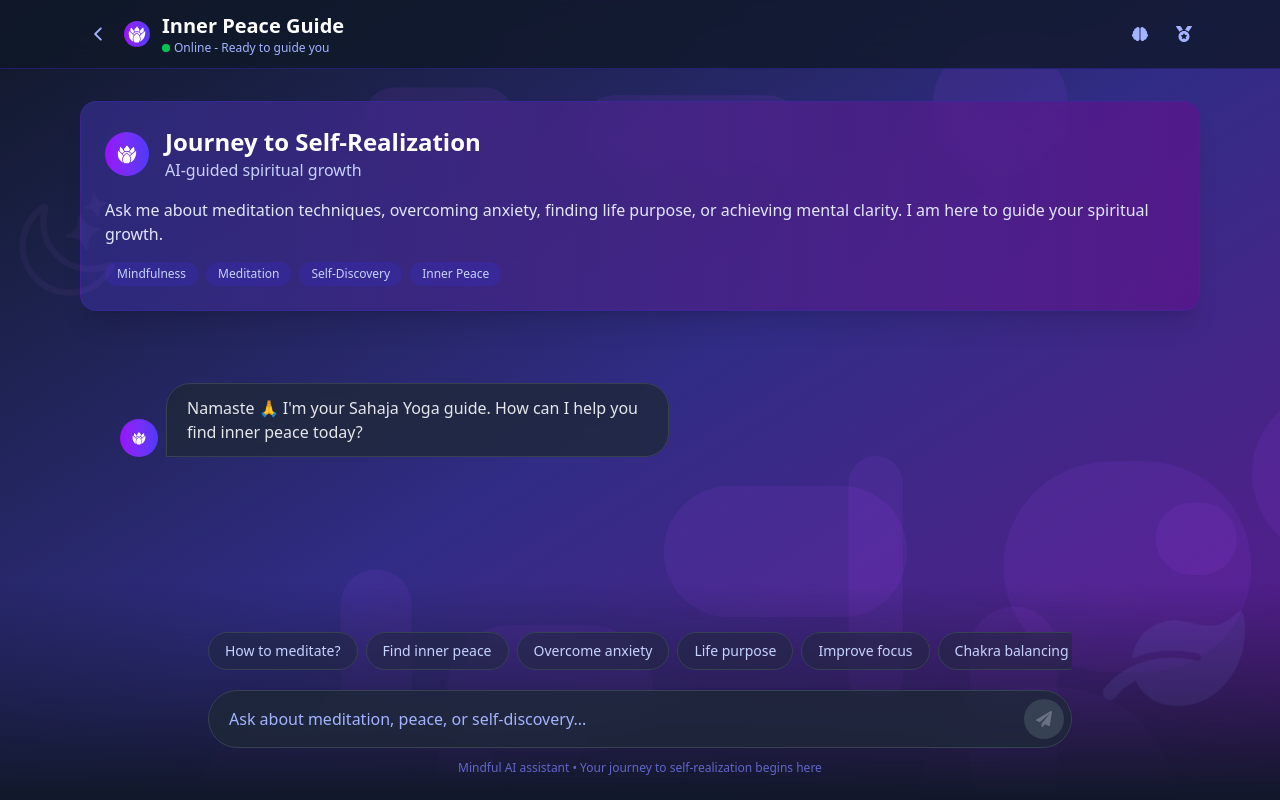
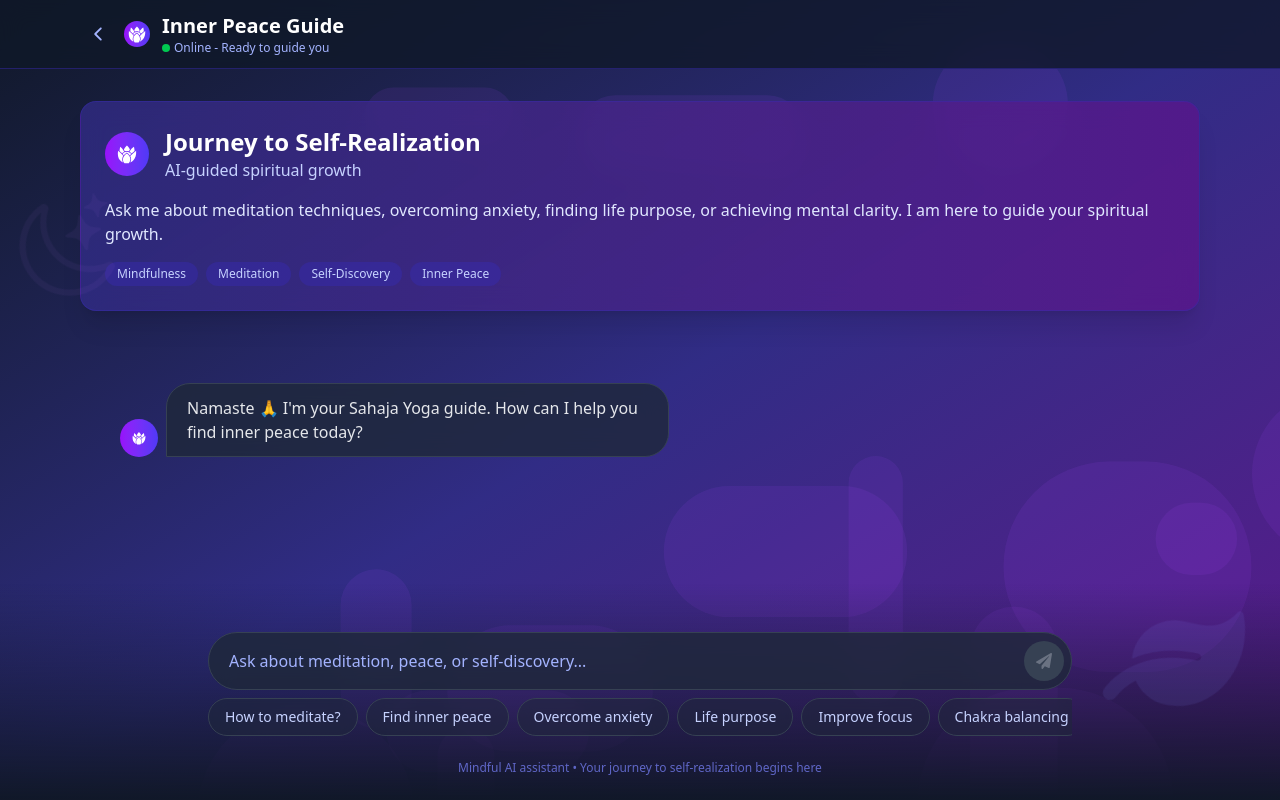
Before and after one commit to Moksh8516/Emeditate, a Next.js app: page /newChat in a window 1280 px wide. Built offline with nearby package versions, Linux system fonts and the light colour scheme.

Commit message:
remove unused icons and integrate navigate fun

```diff
--- a/app/newChat/page.tsx
+++ b/app/newChat/page.tsx
@@ -1,20 +1,28 @@
 // app/chat/page.jsx
 "use client";
 import { useState, useEffect, useRef } from "react";
-import { FaPaperPlane, FaLeaf, FaBrain, FaMedal } from "react-icons/fa";
+import { FaPaperPlane, FaLeaf } from "react-icons/fa";
+// FaBrain, FaMedal
 import { BsMoonStars } from "react-icons/bs";
 import { GiLotus } from "react-icons/gi";
 import { IoIosArrowBack } from "react-icons/io";
 import { motion } from "framer-motion";
 import { AnimatedBackground } from "@/components/AnimatedBackground";
+import { useRouter } from "next/navigation";
 
 const ChatPage = () => {
+  const router = useRouter();
   const [messages, setMessages] = useState([
     {
       text: "Namaste 🙏 I'm your Sahaja Yoga guide. How can I help you find inner peace today?",
       isUser: false,
     },
   ]);
+
+  const handleNavigate = () => {
+    router.push("/");
+  };
+
   const [input, setInput] = useState("");
   const [isLoading, setIsLoading] = useState(false);
   const messagesEndRef = useRef<HTMLDivElement | null>(null);
@@ -76,7 +84,10 @@
       {/* Header */}
       <header className="sticky top-0 bg-gray-900/80 backdrop-blur-md border-b border-indigo-800/50 z-50">
         <div className="max-w-6xl mx-auto px-4 py-3 flex items-center">
-          <button className="p-2 rounded-full hover:bg-indigo-900/50 mr-2 transition-colors">
+          <button
+            className="p-2 rounded-full hover:bg-indigo-900/50 mr-2 transition-colors"
+            onClick={handleNavigate}
+          >
             <IoIosArrowBack className="text-indigo-300 text-xl" />
           </button>
           <div className="bg-gradient-to-r from-purple-600 to-indigo-600 p-1 rounded-full mr-3">
@@ -89,14 +100,14 @@
               Online - Ready to guide you
             </p>
           </div>
-          <div className="ml-auto flex space-x-3">
+          {/* <div className="ml-auto flex space-x-3">
             <button className="p-2 rounded-lg hover:bg-gray-800 transition-colors">
               <FaBrain className="text-indigo-300" />
             </button>
             <button className="p-2 rounded-lg hover:bg-gray-800 transition-colors">
               <FaMedal className="text-indigo-300" />
             </button>
-          </div>
+          </div> */}
         </div>
       </header>
 
@@ -204,30 +215,6 @@
         {/* Input Area */}
         <div className="fixed bottom-0 left-0 right-0 bg-gradient-to-t from-gray-900 to-gray-900/0 pb-6 pt-12">
           <div className="max-w-4xl mx-auto px-4">
-            {/* Quick Prompts */}
-            <div className="relative mb-2">
-              <div
-                className="flex overflow-x-auto no-scrollbar scroll-smooth gap-2 pb-3"
-                style={{
-                  scrollbarWidth: "none",
-                  WebkitOverflowScrolling: "touch",
-                  scrollBehavior: "smooth",
-                }}
-              >
-                {quickPrompts.map((prompt) => (
-                  <motion.button
-                    key={prompt}
-                    whileHover={{ scale: 1.05 }}
-                    whileTap={{ scale: 0.95 }}
-                    onClick={() => setInput(prompt)}
-                    className="flex-shrink-0 text-sm bg-gray-800/50 text-indigo-200 rounded-full px-4 py-2 hover:bg-indigo-800/50 transition-colors border border-gray-700 backdrop-blur-sm"
-                  >
-                    {prompt}
-                  </motion.button>
-                ))}
-              </div>
-            </div>
-
             <form onSubmit={handleSubmit} className="relative">
               <input
                 type="text"
@@ -250,7 +237,29 @@
                 <FaPaperPlane />
               </motion.button>
             </form>
-
+            {/* Quick Prompts */}
+            <div className="relative my-2">
+              <div
+                className="flex overflow-x-auto no-scrollbar scroll-smooth gap-2 pb-3"
+                style={{
+                  scrollbarWidth: "none",
+                  WebkitOverflowScrolling: "touch",
+                  scrollBehavior: "smooth",
+                }}
+              >
+                {quickPrompts.map((prompt) => (
+                  <motion.button
+                    key={prompt}
+                    whileHover={{ scale: 1.05 }}
+                    whileTap={{ scale: 0.95 }}
+                    onClick={() => setInput(prompt)}
+                    className="flex-shrink-0 text-sm bg-gray-800/50 text-indigo-200 rounded-full px-4 py-2 hover:bg-indigo-800/50 transition-colors border border-gray-700 backdrop-blur-sm"
+                  >
+                    {prompt}
+                  </motion.button>
+                ))}
+              </div>
+            </div>
             <p className="text-center text-xs text-indigo-400/70 mt-3">
               Mindful AI assistant • Your journey to self-realization begins
               here
```
